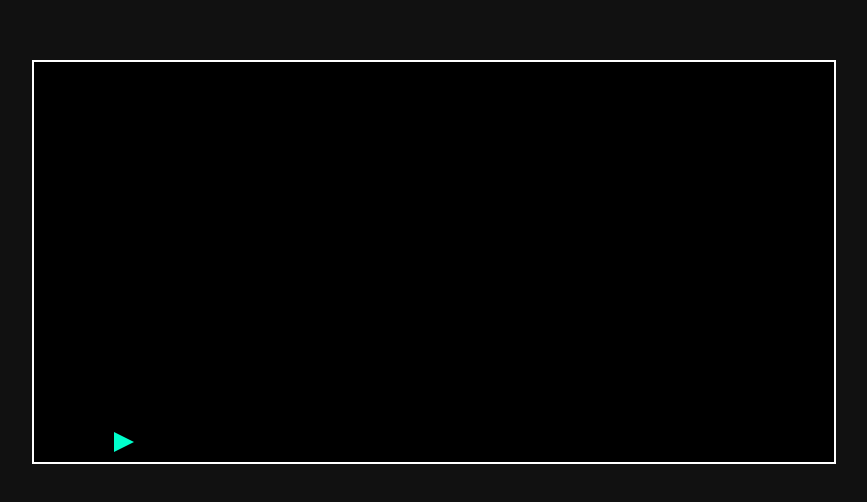
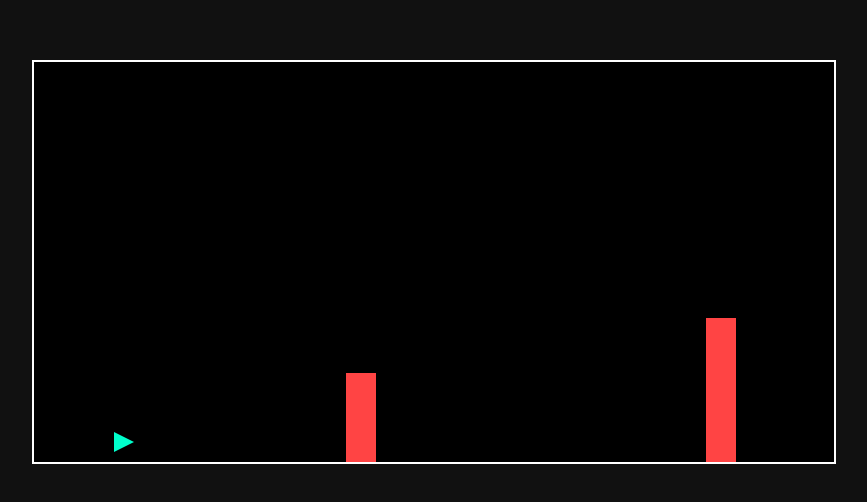
Before and after one commit to verma-mannat/Game, a plain HTML site: page index.html in a window 1280 px wide. Shown: the part 138-640 px from the top of the page, without its empty margins (206-1073 px from the left). Drawn offline with Linux system fonts and the light colour scheme.

Commit message:
obstacles

```diff
--- a/index.html
+++ b/index.html
@@ -33,20 +33,24 @@
             y: 200,
             size: 20,
             color: "#00ffcc",
-            speed: 5 // How fast the player moves up/down
+            speed: 5
         };
+
+        // --- OBSTACLE MANAGEMENT ---
+        let obstacles = [];
+        let obstacleTimer = 0;
+        const obstacleSpawnRate = 90; // Spawn an obstacle roughly every 90 frames (~1.5 seconds)
+        const obstacleSpeed = 4;
 
         // Track if the button/mouse is being pressed
         let isPressed = false;
 
         // --- INPUT LISTENERS ---
-        // Mouse/Touch controls
         window.addEventListener("mousedown", () => isPressed = true);
         window.addEventListener("mouseup", () => isPressed = false);
         window.addEventListener("touchstart", () => isPressed = true);
         window.addEventListener("touchend", () => isPressed = false);
 
-        // Keyboard controls (Spacebar)
         window.addEventListener("keydown", (e) => {
             if (e.code === "Space") isPressed = true;
         });
@@ -54,23 +58,74 @@
             if (e.code === "Space") isPressed = false;
         });
 
-        function updatePlayer() {
-            // If pressed, move UP. If not, move DOWN.
+        // --- RESET FUNCTION ---
+        function resetGame() {
+            player.y = 200;
+            obstacles = [];
+            obstacleTimer = 0;
+            isPressed = false;
+        }
+
+        // --- UPDATE LOGIC ---
+        function updateGame() {
+            // 1. Move Player
             if (isPressed) {
                 player.y -= player.speed;
             } else {
                 player.y += player.speed;
             }
 
-            // Prevent player from leaving the screen (boundaries)
-            if (player.y < player.size) {
-                player.y = player.size;
+            // Boundaries
+            if (player.y < player.size) player.y = player.size;
+            if (player.y > canvas.height - player.size) player.y = canvas.height - player.size;
+
+            // 2. Handle Obstacles Spawning
+            obstacleTimer++;
+            if (obstacleTimer >= obstacleSpawnRate) {
+                // Generate a random height for the obstacle wall/pillar
+                let minHeight = 40;
+                let maxHeight = 200;
+                let height = Math.floor(Math.random() * (maxHeight - minHeight + 1)) + minHeight;
+
+                // Randomly choose if the obstacle spawns from the TOP or BOTTOM of the screen
+                let isTop = Math.random() < 0.5;
+                let yPosition = isTop ? 0 : canvas.height - height;
+
+                obstacles.push({
+                    x: canvas.width,
+                    y: yPosition,
+                    width: 30,
+                    height: height,
+                    color: "#ff4444" // Bright neon red/coral
+                });
+
+                obstacleTimer = 0; // Reset spawn timer
             }
-            if (player.y > canvas.height - player.size) {
-                player.y = canvas.height - player.size;
+
+            // 3. Move and Check Obstacles
+            for (let i = obstacles.length - 1; i >= 0; i--) {
+                let obs = obstacles[i];
+                obs.x -= obstacleSpeed; // Move to the left
+
+                // Check collision with Player (Bounding box vs player coordinates approximation)
+                if (
+                    player.x + player.size > obs.x &&
+                    player.x < obs.x + obs.width &&
+                    player.y + player.size / 2 > obs.y &&
+                    player.y - player.size / 2 < obs.y + obs.height
+                ) {
+                    resetGame();
+                    return; // Stop updating this frame immediately on death
+                }
+
+                // Remove obstacle if it goes off-screen to save computer memory
+                if (obs.x + obs.width < 0) {
+                    obstacles.splice(i, 1);
+                }
             }
         }
 
+        // --- DRAW LOGIC ---
         function drawPlayer() {
             ctx.fillStyle = player.color;
             ctx.beginPath();
@@ -81,14 +136,22 @@
             ctx.fill();
         }
 
+        function drawObstacles() {
+            for (let obs of obstacles) {
+                ctx.fillStyle = obs.color;
+                ctx.fillRect(obs.x, obs.y, obs.width, obs.height);
+            }
+        }
+
+        // --- GAME LOOP ---
         function gameLoop() {
-            // Clear the screen
             ctx.clearRect(0, 0, canvas.width, canvas.height);
 
-            // Update positions
-            updatePlayer();
+            // Update data
+            updateGame();
 
-            // Draw everything
+            // Render visual frames
+            drawObstacles();
             drawPlayer();
 
             requestAnimationFrame(gameLoop);
```
